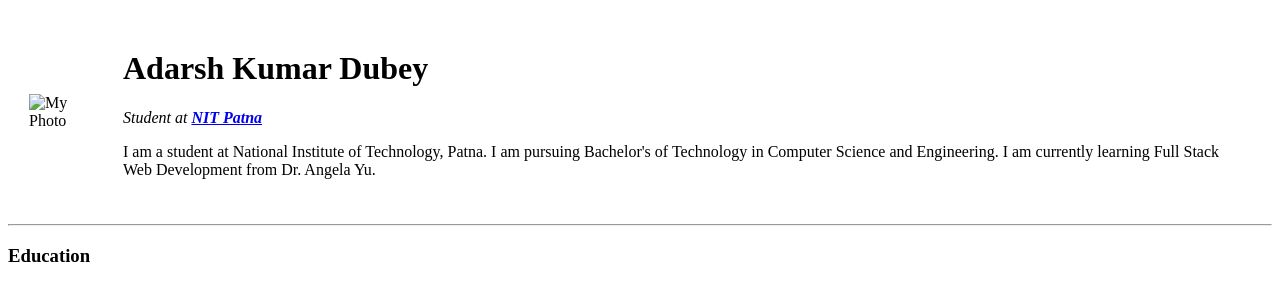
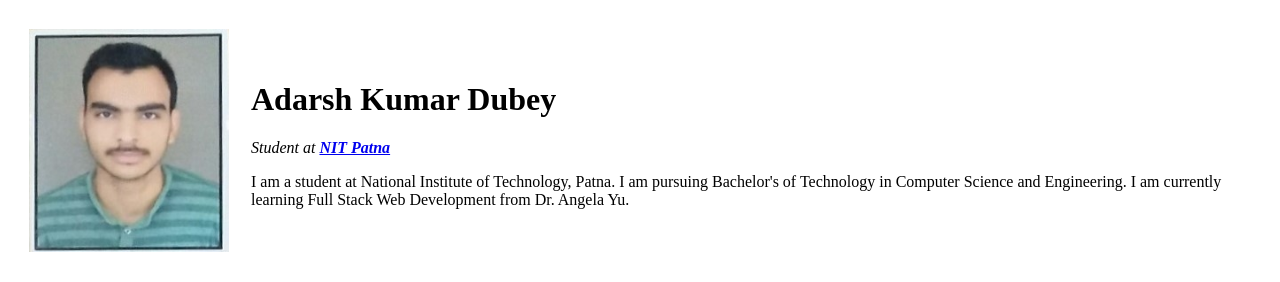
Before and after one commit to Adarshdu1/CV, a plain HTML site: page index.html in a window 1280 px wide. Shown: the top 282 px of the page. Drawn offline with Linux system fonts and the light colour scheme.

Commit message:
Update index.html

```diff
--- a/index.html
+++ b/index.html
@@ -14,7 +14,7 @@
   <body>
     <table cellspacing="20">
       <tr>
-        <td><img src="../Assets/PHOTO1.jpeg" width="200" alt="My Photo" /></td>
+        <td><img src="PHOTO1.jpeg" width="200" alt="My Photo" /></td>
         <td>
           <h1>Adarsh Kumar Dubey</h1>
           <p>
```
